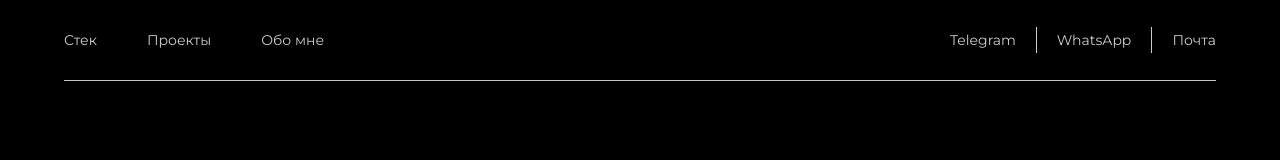
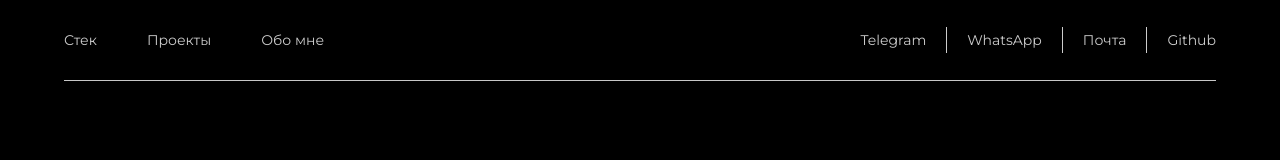
Before and after one commit to AnaSerg/portfolio-website-react, a React (Create React App) app: page / in a window 1280 px wide. Shown: the top 160 px of the page. Built offline with nearby package versions, Linux system fonts and the light colour scheme.

Commit message:
feat: добавить кнопку Гитхаба

```diff
--- a/src/components/Header/Header.jsx
+++ b/src/components/Header/Header.jsx
@@ -28,6 +28,9 @@ const Header = () => {
                     <li className="header__contacts-item">
                         <a className="header__contacts-link">Почта</a>
                     </li>
+                    <li className="header__contacts-item">
+                        <a className="header__contacts-link">Github</a>
+                    </li>
                 </ul>
             </div>
         </header>
```
